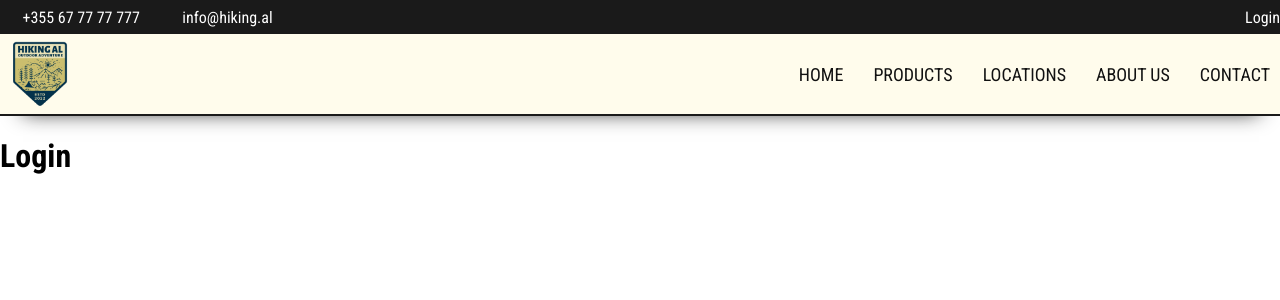
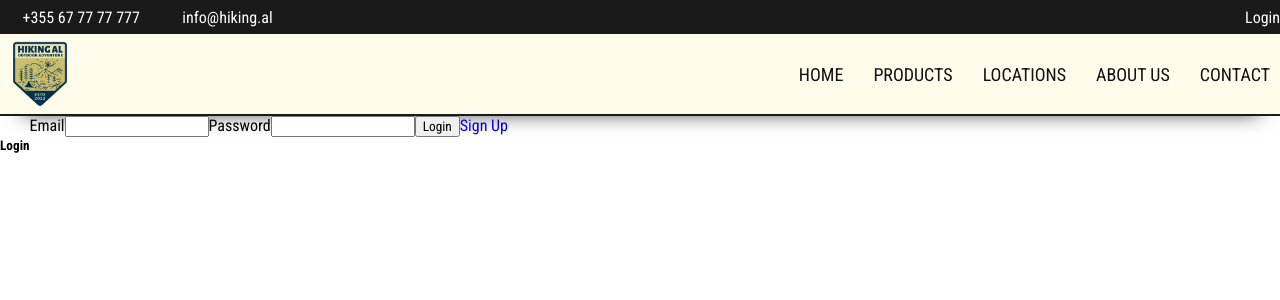
Before and after one commit to LuisSusajAltech/hiking, a React (Create React App) app: page /login in a window 1280 px wide. Shown: the top 300 px of the page. Built offline with nearby package versions, Linux system fonts and the light colour scheme; a web font is replaced by a local one.

Commit message:
login component and routing changes

```diff
--- a/public/index.html
+++ b/public/index.html
@@ -8,7 +8,7 @@
     <link rel="apple-touch-icon" href="%PUBLIC_URL%/logo192.png" />
     <link rel="manifest" href="%PUBLIC_URL%/manifest.json" />
     <link rel="stylesheet" href="%PUBLIC_URL%/all.min.css">
-    <title>React App</title>
+    <title>Hiking Albania</title>
   </head>
   <body>
     <noscript>You need to enable JavaScript to run this app.</noscript>
--- a/src/components/main/login/login.jsx
+++ b/src/components/main/login/login.jsx
@@ -1,8 +1,17 @@
 import "./login.css"
+import {Link} from "react-router-dom";
 function Login(){
     return(
-        <div className="login">
-            <h1>Login</h1>
+        <div className="login maxWidth">
+            <h5 className="login-title">Login</h5>
+            <form className="login-form">
+                <label for="email">Email</label>
+                <input type="email" className="email"></input>
+                <label for="pass">Password</label>
+                <input type="password" className="pass"></input>
+                <button type="submit">Login</button>
+                <Link to="/signup">Sign Up</Link>
+            </form>
         </div>
     )
 }
```
Also changed, not shown: src/components/main/routing/routing.js (+1 -7 lines).
